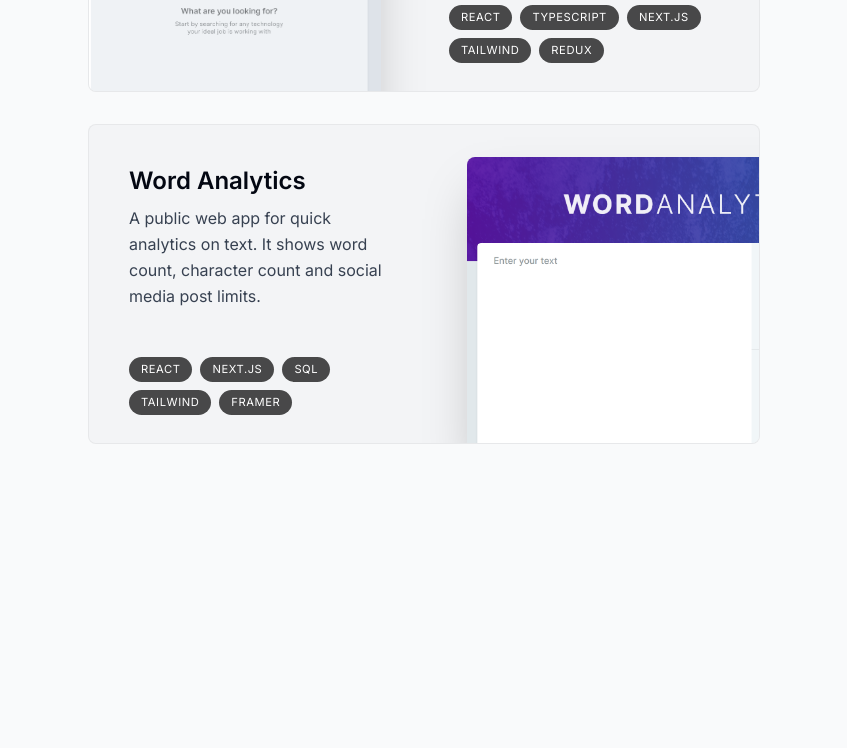
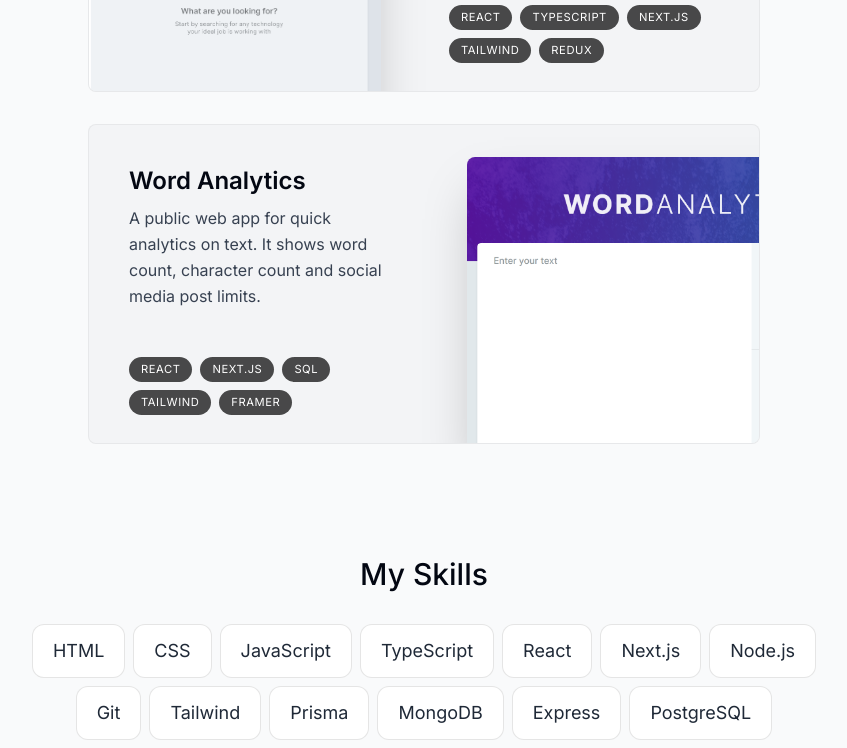
Before and after one commit to Jalch0/portfolio-jalch, a Next.js app: page / in a window 1280 px wide. Shown: the part 2000-2748 px from the top of the page, without its empty margins (216-1063 px from the left). Built offline with nearby package versions, Linux system fonts and the light colour scheme.

Commit message:
Adding skills.tsx

```diff
--- a/app/page.tsx
+++ b/app/page.tsx
@@ -2,6 +2,7 @@
 import Intro from "@/components/intro";
 import Projects from "@/components/projects";
 import SectionDivider from "@/components/section-divider";
+import Skills from "@/components/skills";
 
 export default function Home() {
   return (
@@ -10,6 +11,7 @@
       <SectionDivider/>
       <About/>
       <Projects/>
+      <Skills/>
     </main>
   )
 }
--- a/components/projects.tsx
+++ b/components/projects.tsx
@@ -12,7 +12,7 @@
   const {ref} = useSectionInView('Projects', 0.5);
 
   return (
-    <section ref={ref} id="projects" className="scroll-mt-28">
+    <section ref={ref} id="projects" className="scroll-mt-28 mb-28">
       <SectionHeading>My projects</SectionHeading>
       <div>
         {projectsData.map((project, index) => (
--- /dev/null
+++ b/components/skills.tsx
@@ -0,0 +1,53 @@
+"use client";
+
+import { skillsData } from "@/lib/data";
+import SectionHeading from "./section-heading";
+import { useSectionInView } from "@/lib/hook";
+import { motion } from "framer-motion";
+
+const fadeInAnimationsVariants = {
+  initial: {
+    opacity: 0,
+    y: 100,
+  },
+  // This is delay for each tech/skills animations
+  animate: (index: number) => ({
+    opacity: 1,
+    y: 0,
+    transition: {
+      delay: 0.05 * index,
+    },
+  }),
+};
+
+function Skills() {
+  const { ref } = useSectionInView("Skills");
+
+  return (
+    <section
+      ref={ref}
+      className="mb-28 max-w-[53rem] scroll-mt-28 text-center sm:mb-40"
+    >
+      <SectionHeading>My Skills</SectionHeading>
+      <ul className="flex flex-wrap justify-center gap-2 text-lg text-gray-800">
+        {skillsData.map((skill, index) => (
+          <motion.li
+            className="bg-white border border-black/[0.1] rounded-xl px-5 py-3"
+            key={index}
+            variants={fadeInAnimationsVariants}
+            initial="initial"
+            whileInView="animate"
+            viewport={{
+              once: true,
+            }}
+            custom={index}
+          >
+            {skill}
+          </motion.li>
+        ))}
+      </ul>
+    </section>
+  );
+}
+
+export default Skills;
```
